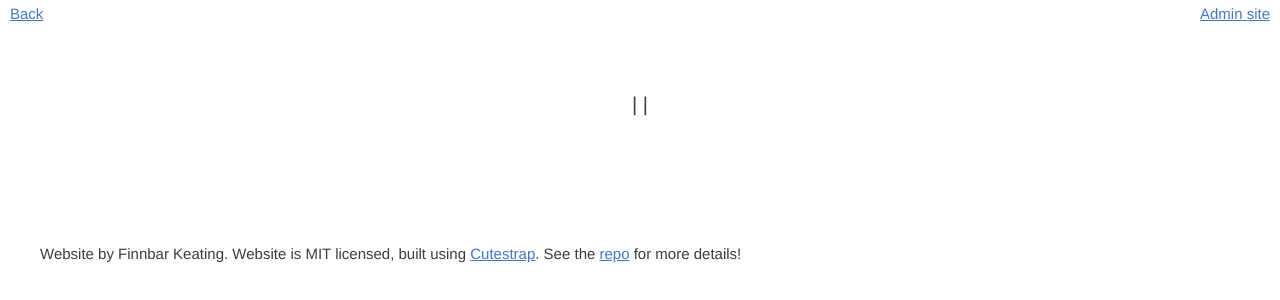
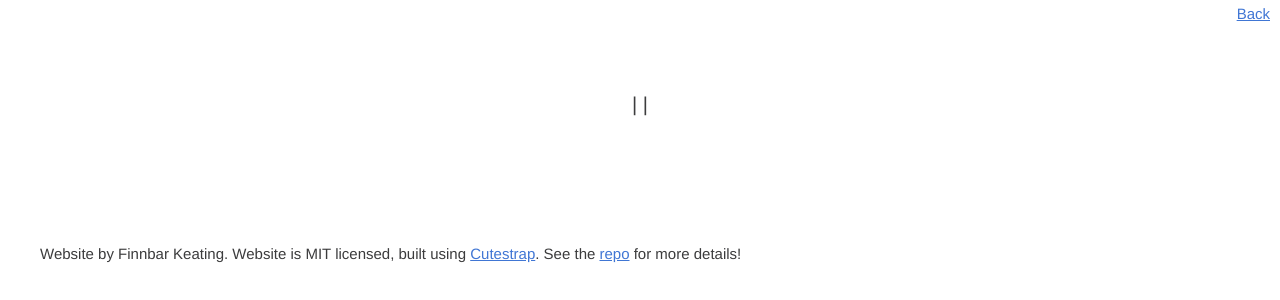
Before and after one commit to finnbar/personal-site, a Flask app: template personalsite/templates/blog.html in a window 1280 px wide. Shown: the top 300 px of the page. Run offline with Flask 2, Linux system fonts and the light colour scheme; the template is opened without the code that fills it, so the values that code supplies are empty; some libraries are stand-ins or nearby versions.

Commit message:
Removed links to admin site. Security by obscurity etc.

```diff
--- a/personalsite/templates/blog.html
+++ b/personalsite/templates/blog.html
@@ -2,8 +2,7 @@
 {% block title %}{{blog_title}}{% endblock %}
 {% block content %}
 <header class="ta-right fs-small smol">
-    <a class="ta-left" style="float: left;" href="/index">Back</a>
-    <a class="ta-right" href="/admin">Admin site</a>
+    <a class="ta-left" href="/index">Back</a>
 </header>
 <section class="wrapper-large title">
     <h1>{{blog_title}}</h1>
--- a/personalsite/templates/index.html
+++ b/personalsite/templates/index.html
@@ -1,8 +1,7 @@
 {% extends "base.html" %}
 {% block title %}Finnbar's site{% endblock %}
 {% block content %}
-<header class="fs-small ta-right smol">
-    <a href="/admin">Admin site</a>
+<header class="ta-right fs-small smol">
 </header>
 <section class="wrapper-large title">
     <h1>Hi!</h1>
--- a/personalsite/templates/post.html
+++ b/personalsite/templates/post.html
@@ -2,7 +2,6 @@
 {% block title %}{{post.title}}{% endblock %}
 {% block content %}
 <header class="ta-right fs-small smol">
-    <a class="ta-right" href="/admin">Admin site</a>
 </header>
 <section class="wrapper-large post-focus">
     <h2 class="post-title fw-bold">{{post.title}}</h2>
```
